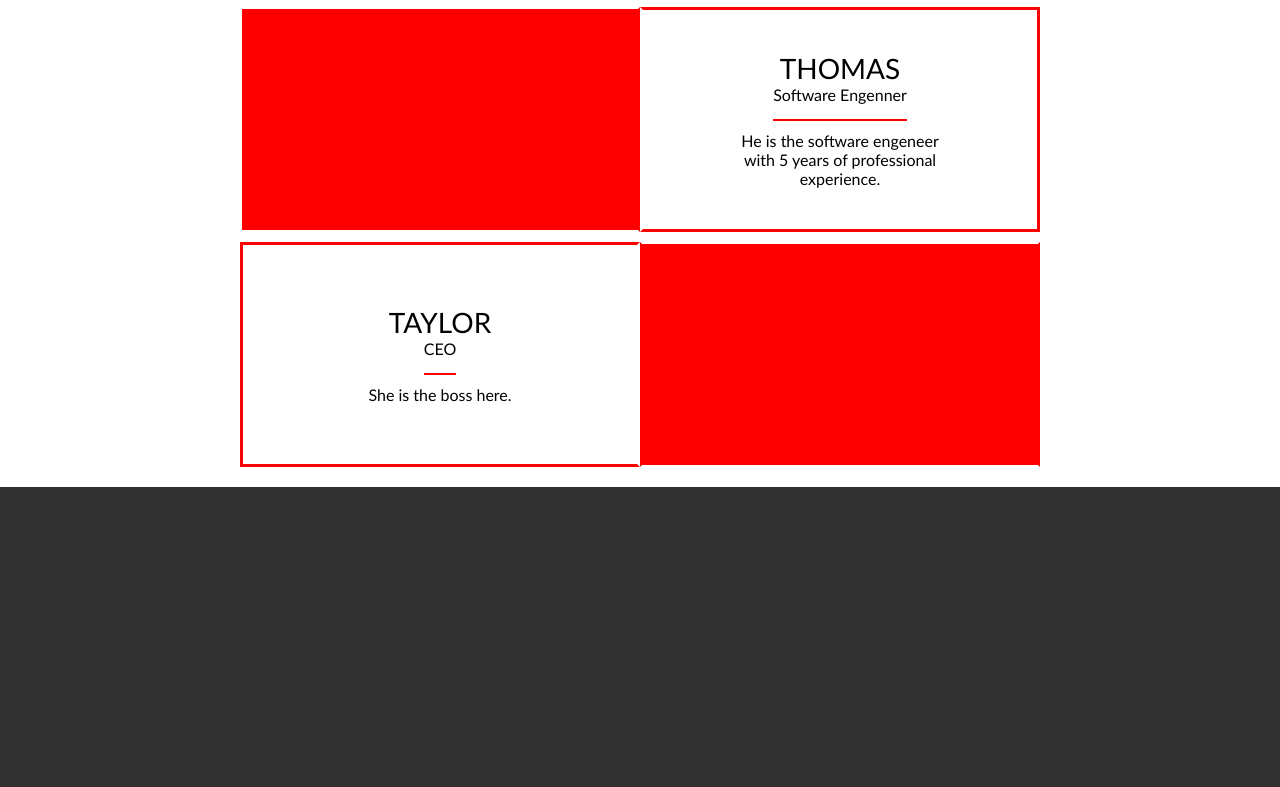
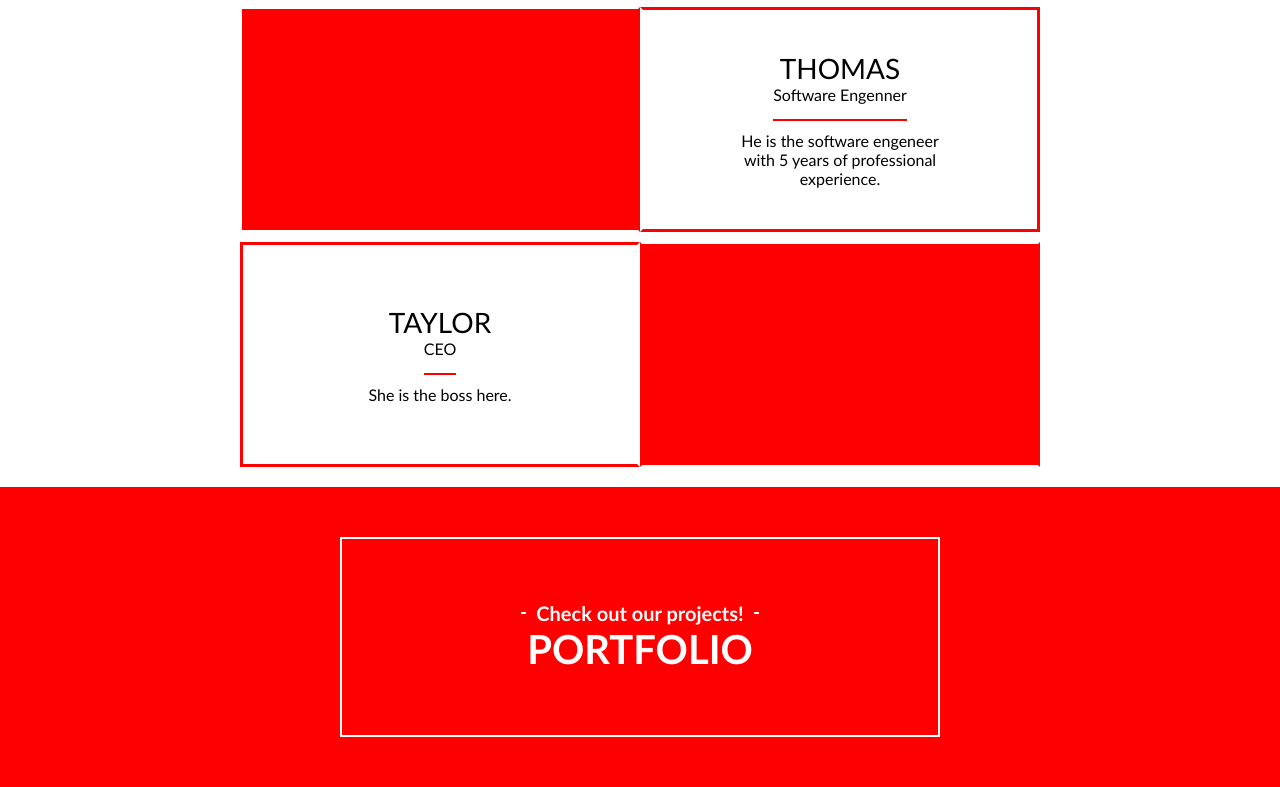
Before and after one commit to strupello/OnePage1, a website built with webpack: page index.html in a window 1280 px wide. Shown: the part 1903-2690 px from the top of the page. Before the commit the page ends 2390 px from the top, so only its background shows below. Built offline with nearby package versions, Linux system fonts and the light colour scheme.

Commit message:
add next gap between section

```diff
--- a/css/style.css
+++ b/css/style.css
@@ -158,7 +158,7 @@ body {
     width: 50%;
     font-weight: bold;
     color: white;
-    font-size: var(--font-size-h4);
+    font-size: var(--font-size-h5);
 }
 
 .arrow-p {
@@ -171,7 +171,7 @@ body {
 .h-class {
     margin: 0;
     font-weight: bold;
-    font-size: 3rem;
+    font-size: 2.5rem;
     color: white;
 }
 
@@ -290,7 +290,7 @@ body {
     transform: rotate(290deg);
 }
 
-.our-team {
+.between-sections {
     background-image: url('../img/section-ourteam-bg-img.png');
     background-size: cover;
     background-position: center;
@@ -301,7 +301,7 @@ body {
 
 }
 
-.our-team-info {
+.between-sections-info {
     height: 200px;
     min-width: 300px;
     max-width: 600px;
@@ -313,8 +313,9 @@ body {
 }
 
 .p-line1 {
+    white-space: nowrap;
     width: 80%;
-    font-size: var(--font-size-h5);
+
 }
 
 .employees {
@@ -356,11 +357,11 @@ body {
 
 .employees-part3 {
     border-left-color: red;
-    border-right-color:red;
+    border-right-color: red;
 }
 
 .employees-part4 {
-    border-left-color:red;
+    border-left-color: red;
     border-right-color: red;
 }
 
@@ -381,6 +382,7 @@ body {
     padding: 10px 0 0 0;
     width: 210px;
 }
+
 .test1 {
     flex-direction: column;
 }
@@ -410,7 +412,7 @@ body {
     }
 
     .hero h1 {
-        font-size: 5rem;
+        font-size: 4rem;
     }
 
     .about-us-work-section {
@@ -425,23 +427,25 @@ body {
         height: 350px;
     }
 
-    .our-team-info {
-        width: 840px;
+    .between-sections-info {
+        width: 880px;
 
     }
 
     .p-line1 {
-        width: 43%;
-        font-size: var(--font-size-h4);
+        width: 40%;
+        font-size: var(--font-size-h5);
     }
 
     .employees {
         flex-direction: column;
 
     }
+
     .employees-section {
         flex-direction: row;
     }
+
     .employees-part1 {
 
         border-right-color: transparent;
@@ -455,11 +459,11 @@ body {
 
     .employees-part3 {
         border-left-color: red;
-    border-right-color:transparent;
+        border-right-color: transparent;
     }
 
     .employees-part4 {
-    border-left-color:transparent;
+        border-left-color: transparent;
         border-right-color: red;
     }
 
--- a/index.html
+++ b/index.html
@@ -80,8 +80,8 @@
         </p>
       </div>
     </section>
-    <section class="our-team">
-      <div class="our-team-info">
+    <section class="between-sections">
+      <div class="between-sections-info">
         <p class="p-line p-line1">Meet us!</p>
         <h1 class="h-class">OUR TEAM</h1>
       </div>
@@ -120,6 +120,12 @@
         <div class="employees-part1 employees-part4"></div>
       </div>
     </section>
+      <section class="between-sections">
+      <div class="between-sections-info">
+        <p class="p-line p-line1">Check out our projects!</p>
+        <h1 class="h-class">PORTFOLIO</h1>
+      </div>
+    </section>
   </main>
 </body>
 
```
Lines whose indentation alone changed are shown as unchanged.
